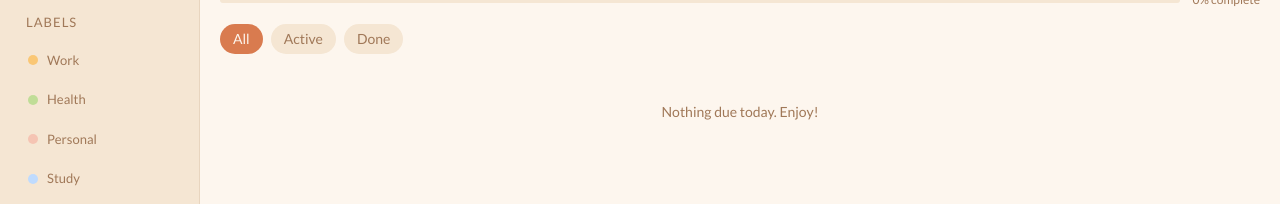
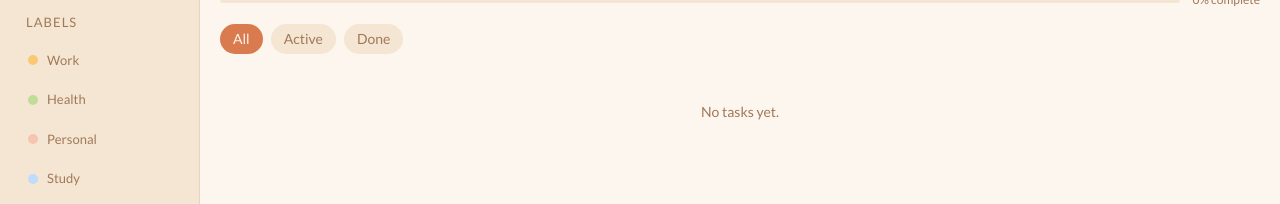
Before and after one commit to MahmudaJahan99/Taskly---Done-Feels-Good, a React (Vite) app: page /today in a window 1280 px wide. Shown: the part 239-443 px from the top of the page. Built offline with nearby package versions, Linux system fonts and the light colour scheme; a web font is replaced by a local one.

Commit message:
typo fixed

```diff
--- a/src/pages/TodayTasks.jsx
+++ b/src/pages/TodayTasks.jsx
@@ -5,6 +5,11 @@ export default function Today() {
   const { tasks, active, done, filter, setFilter } = useFilteredTasks("today");
   return (
     <TaskPage title="Today" tasks={tasks} active={active} done={done}
-      filter={filter} setFilter={setFilter} emptyMessage="Nothing due today. Enjoy!" />
+      filter={filter} setFilter={setFilter}
+      emptyMessage={
+        filter === "done"
+          ? `No tasks completed yet.`
+          : `No tasks yet.`
+      } />
   );
 }
```
